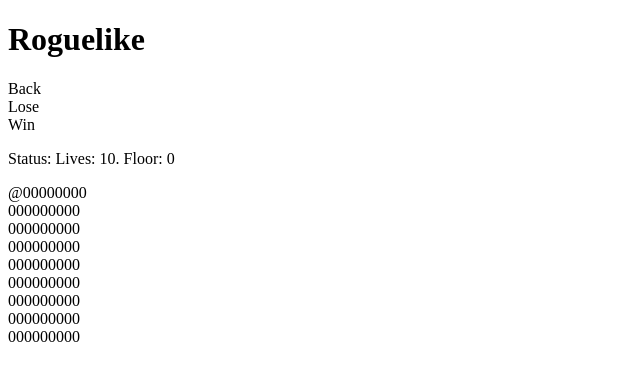
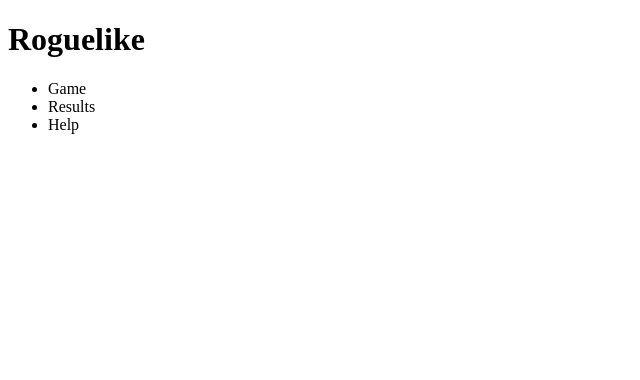
Before and after one commit to maxbogus/rogueLike, a React app: page / in a window 1280 px wide. Shown: the top 380 px of the page, without its empty margins (0-640 px from the left). Built offline with nearby package versions, Linux system fonts and the light colour scheme; the HTML template or start-up script is replaced by a standard one.

Commit message:
fixed default screen; added lose condition

```diff
--- a/src/Game/index.tsx
+++ b/src/Game/index.tsx
@@ -106,14 +106,17 @@ export const Game = ({returnBack, submitResult}: GameProps) => {
             submitResult({isWon: true, floor: game.floor, date: new Date()});
             returnBack();
         }
+        if (player.lives <= 0) {
+            submitResult({isWon: false, slainBy: 'ghoul', floor: game.floor, date: new Date()});
+            returnBack();
+        }
     };
 
     return <>
             <div onClick={returnBack}>Back</div>
-            <div onClick={() => {submitResult({isWon: false, slainBy: 'ghoul', floor: game.floor, date: new Date()})}}>Lose</div>
-            <div onClick={() => {submitResult({isWon: true, floor: game.floor, date: new Date()})}}>Win</div>
             <p />
-            <div>Status: Lives: {player.lives}. Floor: {game.floor}</div>
+            <h2>Status</h2>
+            <div>Lives: {player.lives}. Floor: {game.floor}</div>
             <p />
             <div>
             {gameMap.map((row, rowIndex) =>
--- a/src/index.tsx
+++ b/src/index.tsx
@@ -9,7 +9,7 @@ import { Game } from './Game';
 const menuItems = ['Game', 'Results', 'Help'];
 
 const App = () => {
-    const [selectedState, updateState] = useState<string>(menuItems[0]);
+    const [selectedState, updateState] = useState<string>('Menu');
     const [results, updateResults] = useState<GameResult[]>([]);
 
     const renderMenu = () => <>
```
